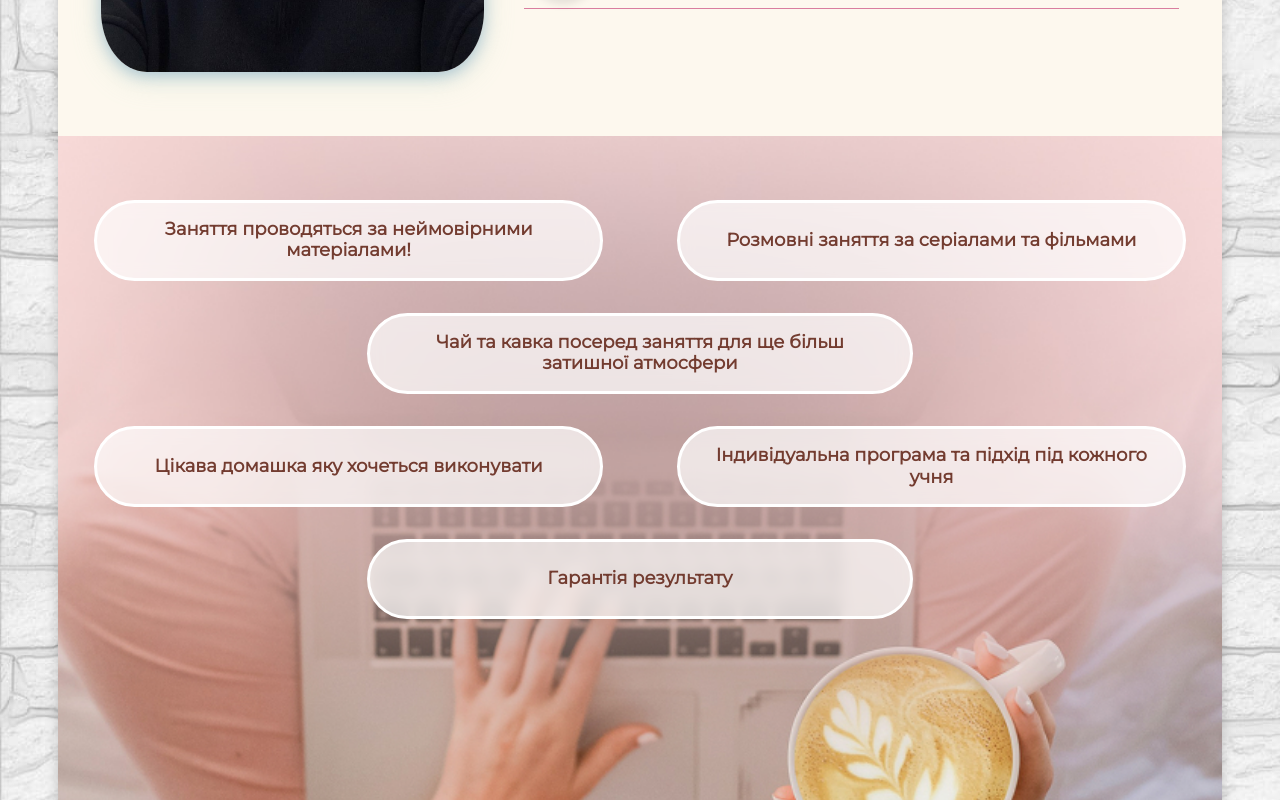
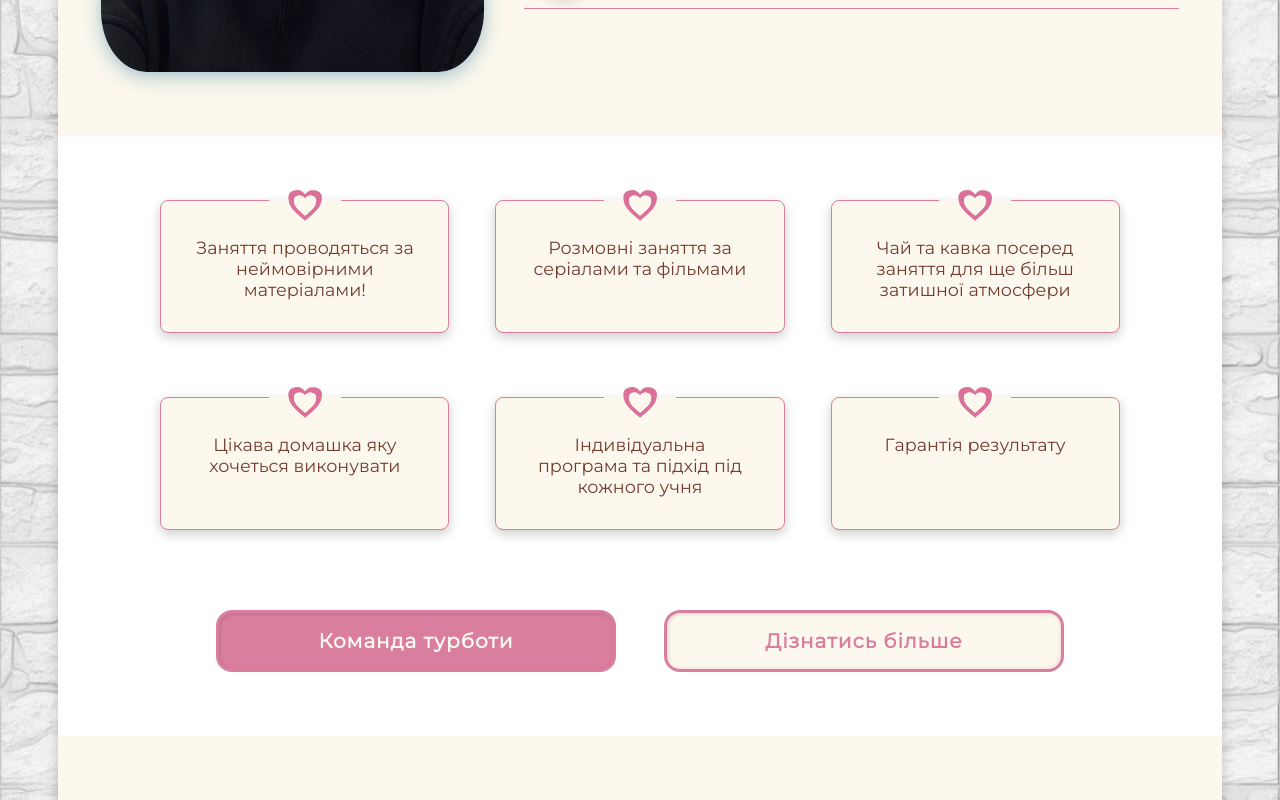
Before and after one commit to OlenaPobehailo/zatyshna, a Next.js app: page / in a window 1280 px wide. Shown: the part 1160-1960 px from the top of the page. Built offline with nearby package versions, Linux system fonts and the light colour scheme.

Commit message:
update features section

```diff
--- a/src/components/Sections/Features/Features.module.scss
+++ b/src/components/Sections/Features/Features.module.scss
@@ -1,8 +1,6 @@
 @use "../../../styles/variables.scss" as *;
 
 .features {
-  min-height: 800px;
-  background: url("/assets/images/features-mobile.jpg") no-repeat center center/cover;
   background-color: var(--white-color);
   margin-top: -32px;
   margin-bottom: -32px;
@@ -10,17 +8,10 @@
   padding-bottom: 32px;
 
   @media screen and (min-width: $breakpoint-tablet) {
-    height: 768px;
-    background: url("/assets/images/features-tablet.jpg") no-repeat center center/cover;
     margin-top: -64px;
     margin-bottom: -64px;
     padding-top: 64px;
     padding-bottom: 64px;
-  }
-
-  @media screen and (min-width: $breakpoint-desktop) {
-    background: url("/assets/images/features-desktop.jpg") no-repeat center center/cover;
-    height: 1024px;
   }
 }
 
@@ -38,118 +29,115 @@
 }
 
 .featuresList {
-  display: grid;
-  grid-template-columns: 1fr;
-  grid-auto-rows: auto;
-  row-gap: 16px;
-  column-gap: 20px;
+  display: flex;
+  flex-direction: column;
+  gap: 1.5rem;
+  padding: 0 1rem;
   margin-bottom: 24px;
-  width: 100%;
+  font-size: 1rem;
 
   @media screen and (min-width: $breakpoint-tablet) {
-    grid-template-columns: 1fr 1fr;
-    row-gap: 32px;
+    flex-direction: row;
+    flex-wrap: wrap;
+    gap: 2rem;
+
+    width: 95%;
+    margin: 0 auto 3rem;
+    padding: 0 2rem;
+
+    font-size: 1.1rem;
   }
 
   @media screen and (min-width: $breakpoint-desktop) {
-    margin-bottom: 64px;
+    font-size: 1.5rem;
+    gap: 3rem;
+    margin-bottom: 4rem;
   }
 }
 
 .featuresList li {
+  position: relative;
+
   display: flex;
-  justify-content: center;
+  flex-direction: column;
   align-items: center;
+  /* gap: 12px; */
 
-  min-height: 48px;
-  padding: 4px 16px;
-  border: 3px solid var(--white-color);
-  border-radius: 50px;
+  min-height: 100px;
+  padding: 0 1rem 1rem;
+  border: 1px solid var(--pink-color);
+  border-radius: 8px;
+  box-shadow: 0 4px 12px rgba(0, 0, 0, 0.2);
 
-  backdrop-filter: blur(8px);
-  background: rgba(255, 255, 255, 0.7);
+  background-color: var(--main-bg);
+  text-align: center;
+}
 
-  font-size: 14px;
-  font-weight: 600;
-  color: var(--text-color);
-
-  text-align: center;
-
-
-  @media screen and (min-width: $breakpoint-tablet) {
-    min-height: 80px;
-    padding: 16px 24px;
-    font-size: 18px;
-  }
-
-
-  @media screen and (min-width: $breakpoint-desktop) {
-    font-size: 21px;
+@media screen and (min-width: $breakpoint-mobile-large) {
+  .featuresList li {
+    width: 80%;
+    margin: 0 auto;
   }
 }
 
-.featuresList li:nth-child(1) {
-  justify-self: start;
-  width: 75%;
-
-  @media screen and (min-width: $breakpoint-tablet) {
-    justify-self: start;
-    width: 95%;
+@media screen and (min-width: $breakpoint-tablet) {
+  .featuresList li {
+    width: calc(33% - 2rem);
+    margin-bottom: 2rem;
   }
 }
 
-.featuresList li:nth-child(2) {
-  justify-self: end;
-  width: 75%;
-
-  @media screen and (min-width: $breakpoint-tablet) {
-    justify-self: end;
-    width: 95%;
-
+@media screen and (min-width: $breakpoint-laptop-large) {
+  .featuresList li {
+    width: calc(33% - 2rem);
+    padding: 0 2rem 2rem;
   }
 }
 
-.featuresList li:nth-child(3) {
-  justify-self: start;
-  width: 75%;
+.featuresList li::before {
+  content: "";
+  position: absolute;
+  top: -1px;
+  left: 50%;
+  width: 15%;
+  height: 1px;
+  background-color: var(--main-bg);
+  transform: translateX(-50%);
 
   @media screen and (min-width: $breakpoint-tablet) {
-    grid-column: 1 / -1;
-    justify-self: center;
-    width: 50%;
+    width: 25%;
   }
 }
 
-.featuresList li:nth-child(4) {
-  justify-self: end;
-  width: 75%;
+.icon {
+  width: 24px;
+  height: 24px;
+  display: inline-block;
+  vertical-align: middle;
+  flex-shrink: 0;
+  align-self: center;
+
+  position: relative;
+  top: -0.8rem;
 
   @media screen and (min-width: $breakpoint-tablet) {
-    justify-self: start;
-    width: 95%;
+    top: -1rem;
+
+    width: 28px;
+    height: 28px;
+  }
+
+  @media screen and (min-width: $breakpoint-laptop) {
+    width: 32px;
+    height: 32px;
+  }
+
+  @media screen and (min-width: $breakpoint-laptop-large) {
+    width: 36px;
+    height: 36px;
   }
 }
 
-.featuresList li:nth-child(5) {
-  justify-self: start;
-  width: 75%;
-
-  @media screen and (min-width: $breakpoint-tablet) {
-    justify-self: end;
-    width: 95%;
-  }
-}
-
-.featuresList li:nth-child(6) {
-  justify-self: end;
-  width: 75%;
-
-  @media screen and (min-width: $breakpoint-tablet) {
-    grid-column: 1 / -1;
-    justify-self: center;
-    width: 50%;
-  }
-}
 
 .btnWrapper {
   display: flex;
--- a/src/components/Sections/Features/Features.tsx
+++ b/src/components/Sections/Features/Features.tsx
@@ -3,6 +3,7 @@
 import Container from "@/components/Container";
 import LinkButton from "@/components/UI/LinkButton";
 import css from "./Features.module.scss";
+import Icon from "@/components/UI/Icon";
 
 const Features = () => {
   return (
@@ -14,23 +15,29 @@ const Features = () => {
       <Container >
         <ul className={css.featuresList}>
           <li>
+            <Icon name="icon-heart" className={css.icon} />
             <span>Заняття проводяться за неймовірними матеріалами!</span>
           </li>
           <li>
+            <Icon name="icon-heart" className={css.icon} />
             <span> Розмовні заняття за серіалами та фільмами</span>
           </li>
           <li>
+            <Icon name="icon-heart" className={css.icon} />
             <span>
               Чай та кавка посеред заняття для ще більш затишної атмосфери
             </span>
           </li>
           <li>
+            <Icon name="icon-heart" className={css.icon} />
             <span>Цікава домашка яку хочеться виконувати</span>
           </li>
           <li>
+            <Icon name="icon-heart" className={css.icon} />
             <span>Індивідуальна програма та підхід під кожного учня</span>
           </li>
           <li>
+            <Icon name="icon-heart" className={css.icon} />
             <span>Гарантія результату</span>
           </li>
         </ul>
```
